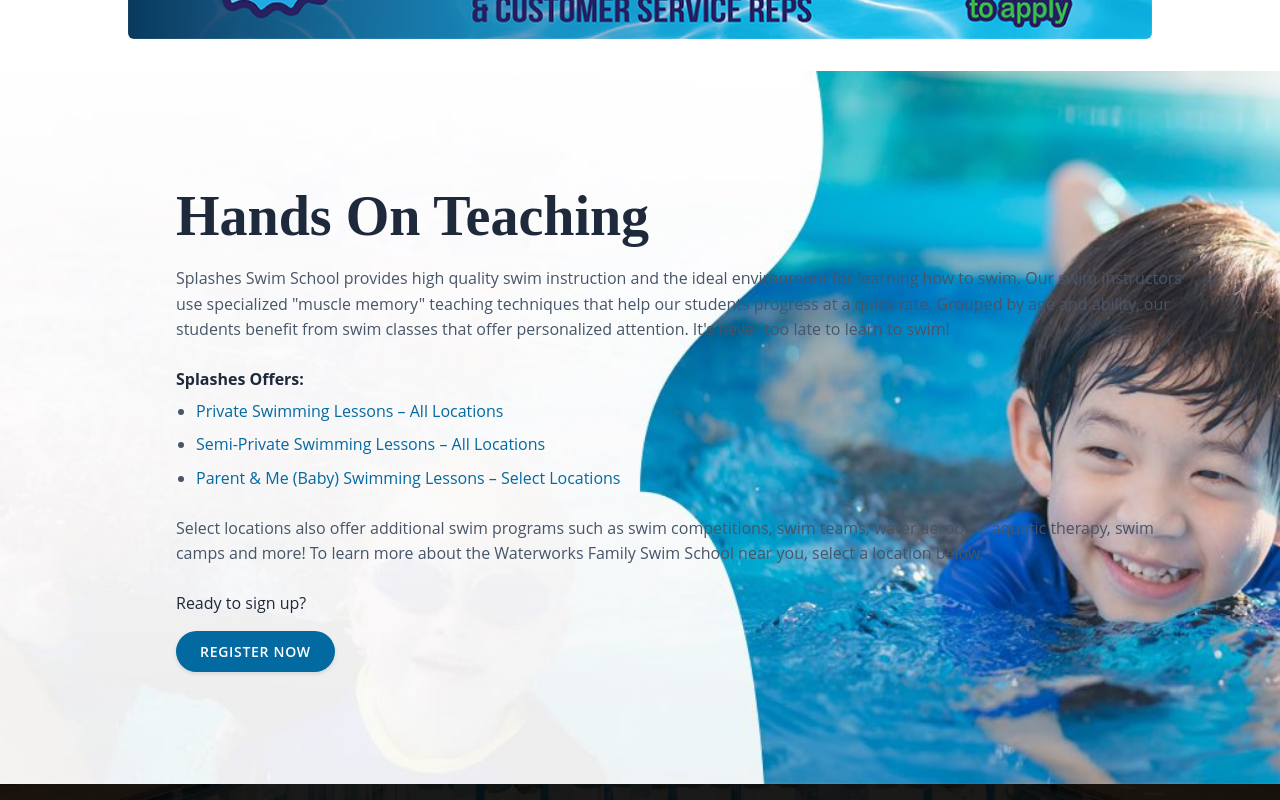
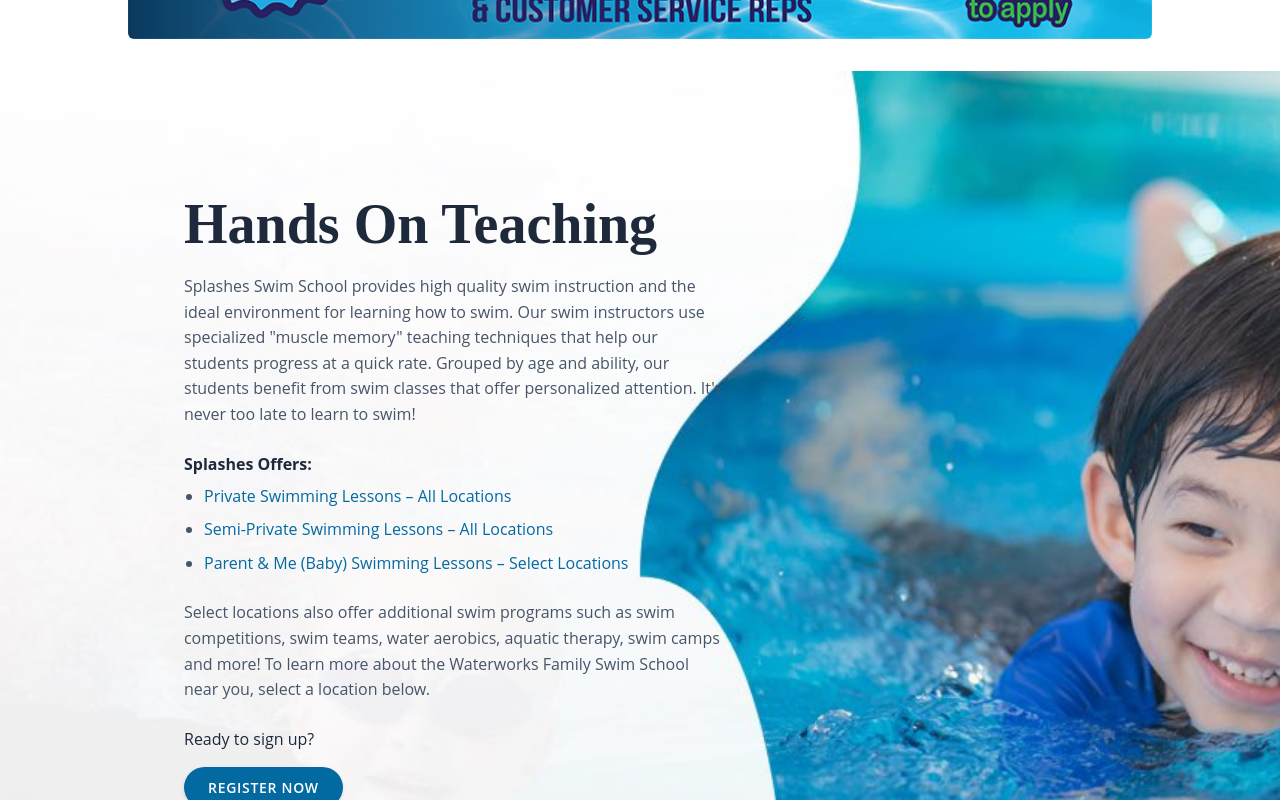
Before and after one commit to SRai22/splashes-website, a Next.js app: page /home in a window 1280 px wide. Shown: the part 1060-1860 px from the top of the page. Built offline with nearby package versions, Linux system fonts and the light colour scheme.

Commit message:
responsive design

```diff
--- a/app/home/TeachingWave.module.css
+++ b/app/home/TeachingWave.module.css
@@ -133,7 +133,8 @@
     padding: 3rem 2rem;
   }
   .contentBox {
-    padding: 3rem;
+    background: rgba(255, 255, 255, 1);
+    padding: 1rem;
   }
   .heading {
     font-size: 3rem;
@@ -148,6 +149,11 @@
     margin-left: 5rem;
     padding: 4rem 3rem;
   }
+  .contentBox {
+    background: rgba(255, 255, 255, 0);
+    padding: 3.5rem;
+    max-width: 650px;
+  }
   .heading {
     font-size: 3.5rem;
   }
```
